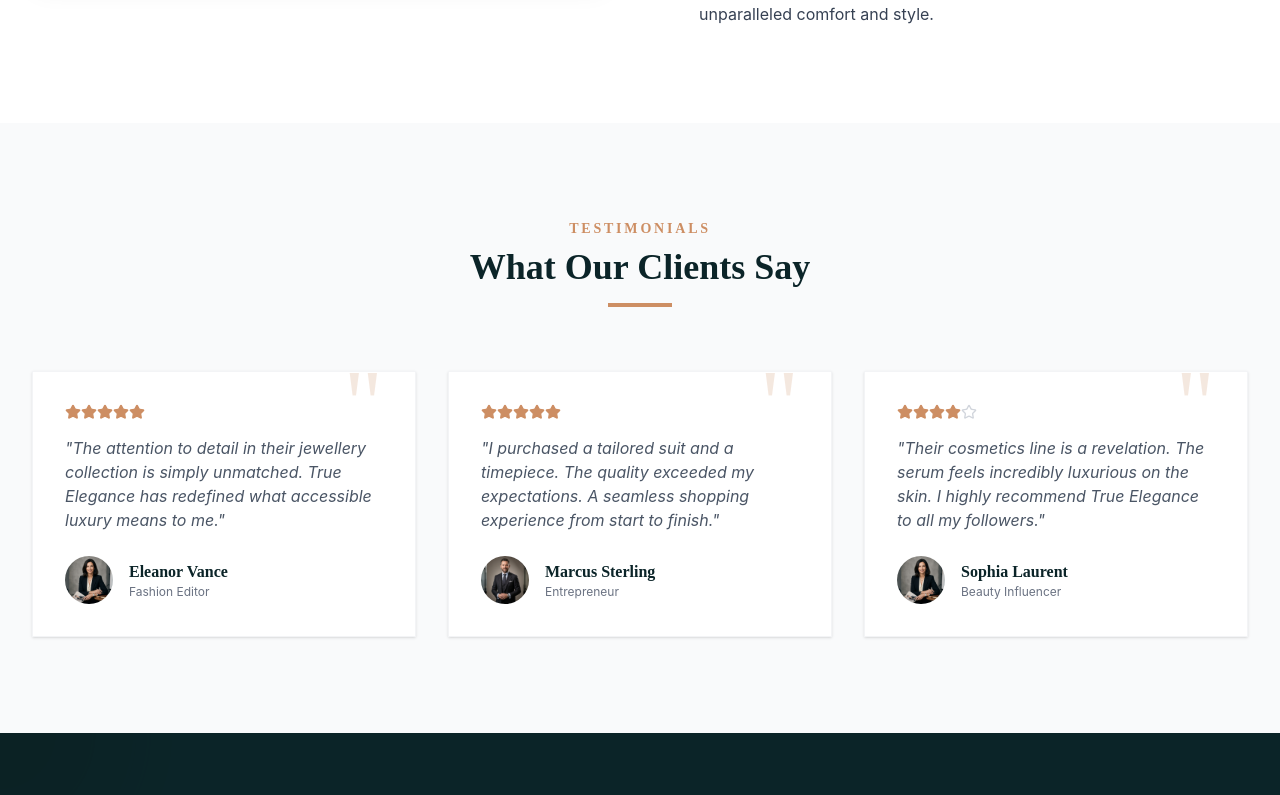
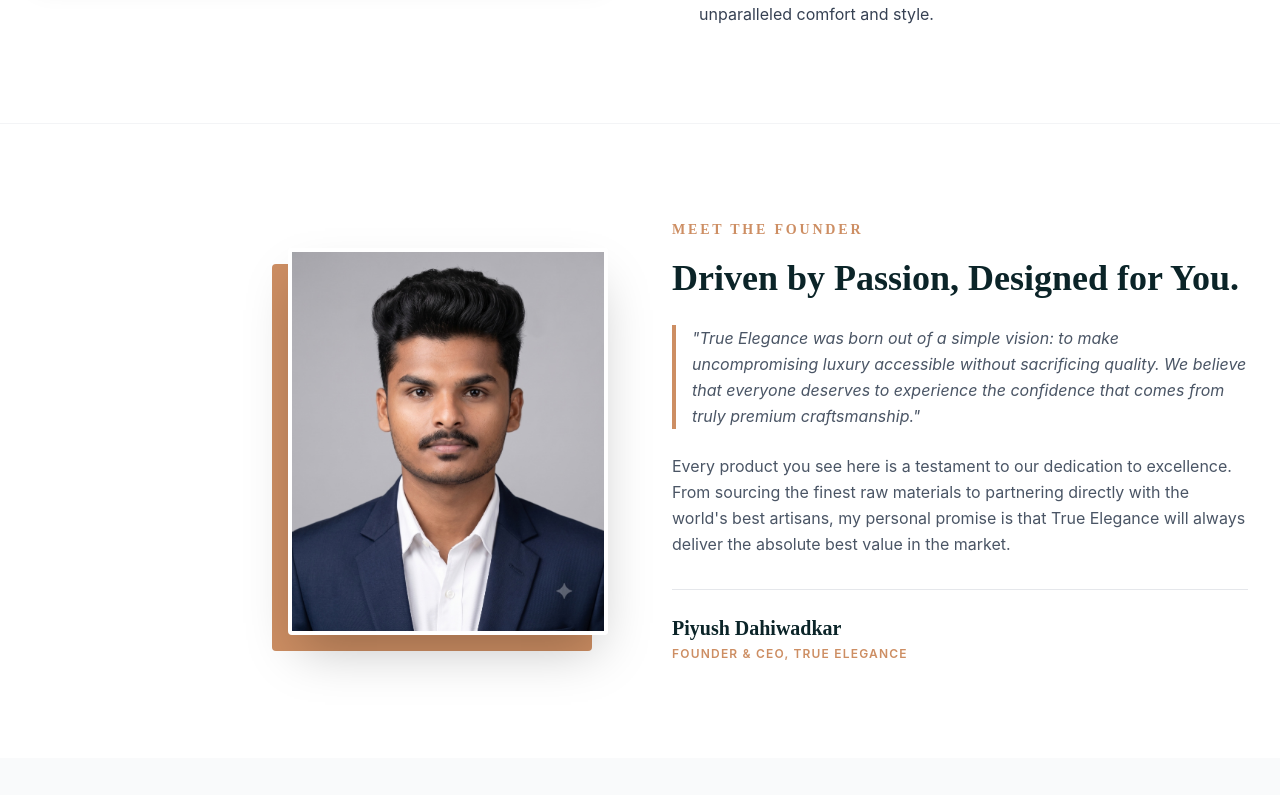
Before and after one commit to Piyush2627/TrueElegance, a React (Vite) app: page / in a window 1280 px wide. Shown: the part 5165-5960 px from the top of the page. Built offline with nearby package versions, Linux system fonts and the light colour scheme.

Commit message:
Add FounderSection below AboutSection with founder image

```diff
--- a/src/App.tsx
+++ b/src/App.tsx
@@ -4,6 +4,7 @@
 import FeaturedProducts from './components/FeaturedProducts';
 import PromoBanner from './components/PromoBanner';
 import AboutSection from './components/AboutSection';
+import FounderSection from './components/FounderSection';
 import Testimonials from './components/Testimonials';
 import Newsletter from './components/Newsletter';
 import Footer from './components/Footer';
@@ -19,6 +20,7 @@
         <FeaturedProducts />
         <PromoBanner />
         <AboutSection />
+        <FounderSection />
         <Testimonials />
         <Newsletter />
       </main>
--- /dev/null
+++ b/src/components/FounderSection.tsx
@@ -0,0 +1,47 @@
+export default function FounderSection() {
+  return (
+    <section className="py-24 bg-white border-t border-gray-100">
+      <div className="max-w-7xl mx-auto px-4 sm:px-6 lg:px-8">
+        <div className="flex flex-col md:flex-row items-center gap-16">
+
+          {/* Image */}
+          <div className="w-full md:w-1/2 flex justify-center md:justify-end">
+            <div className="relative">
+              {/* Copper accent box behind image */}
+              <div className="absolute inset-0 bg-[#CD8E63] transform -translate-x-4 translate-y-4 rounded-sm"></div>
+              <img
+                src="/founder.jpg"
+                alt="Founder of True Elegance"
+                className="relative z-10 w-72 md:w-80 h-auto object-cover rounded-sm shadow-2xl border-4 border-white"
+              />
+            </div>
+          </div>
+
+          {/* Text Content */}
+          <div className="w-full md:w-1/2">
+            <h2 className="text-[#CD8E63] uppercase tracking-[0.2em] text-sm font-semibold mb-4">Meet The Founder</h2>
+            <h3 className="font-serif text-3xl md:text-4xl text-[#0B2428] font-bold mb-6 leading-tight">
+              Driven by Passion, Designed for You.
+            </h3>
+
+            <div className="space-y-6">
+              <p className="text-gray-600 font-sans leading-relaxed italic border-l-4 border-[#CD8E63] pl-4">
+                "True Elegance was born out of a simple vision: to make uncompromising luxury accessible without sacrificing quality. We believe that everyone deserves to experience the confidence that comes from truly premium craftsmanship."
+              </p>
+
+              <p className="text-gray-600 font-sans leading-relaxed">
+                Every product you see here is a testament to our dedication to excellence. From sourcing the finest raw materials to partnering directly with the world's best artisans, my personal promise is that True Elegance will always deliver the absolute best value in the market.
+              </p>
+            </div>
+
+            <div className="mt-8 pt-6 border-t border-gray-200">
+              <p className="font-serif text-xl text-[#0B2428] font-bold">Piyush Dahiwadkar</p>
+              <p className="text-xs text-[#CD8E63] uppercase tracking-widest mt-1 font-semibold">Founder & CEO, True Elegance</p>
+            </div>
+          </div>
+
+        </div>
+      </div>
+    </section>
+  );
+}
```
Also changed, not shown: public/founder.jpg (added).
